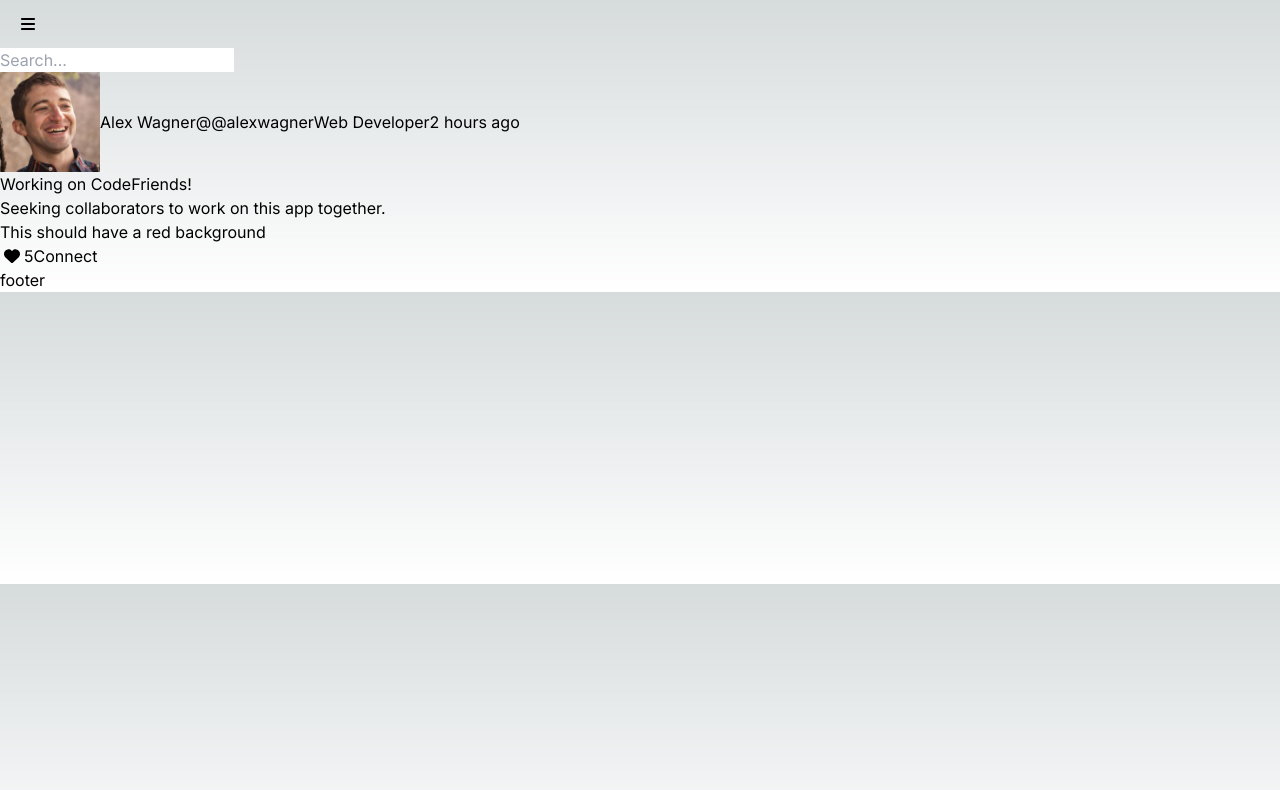
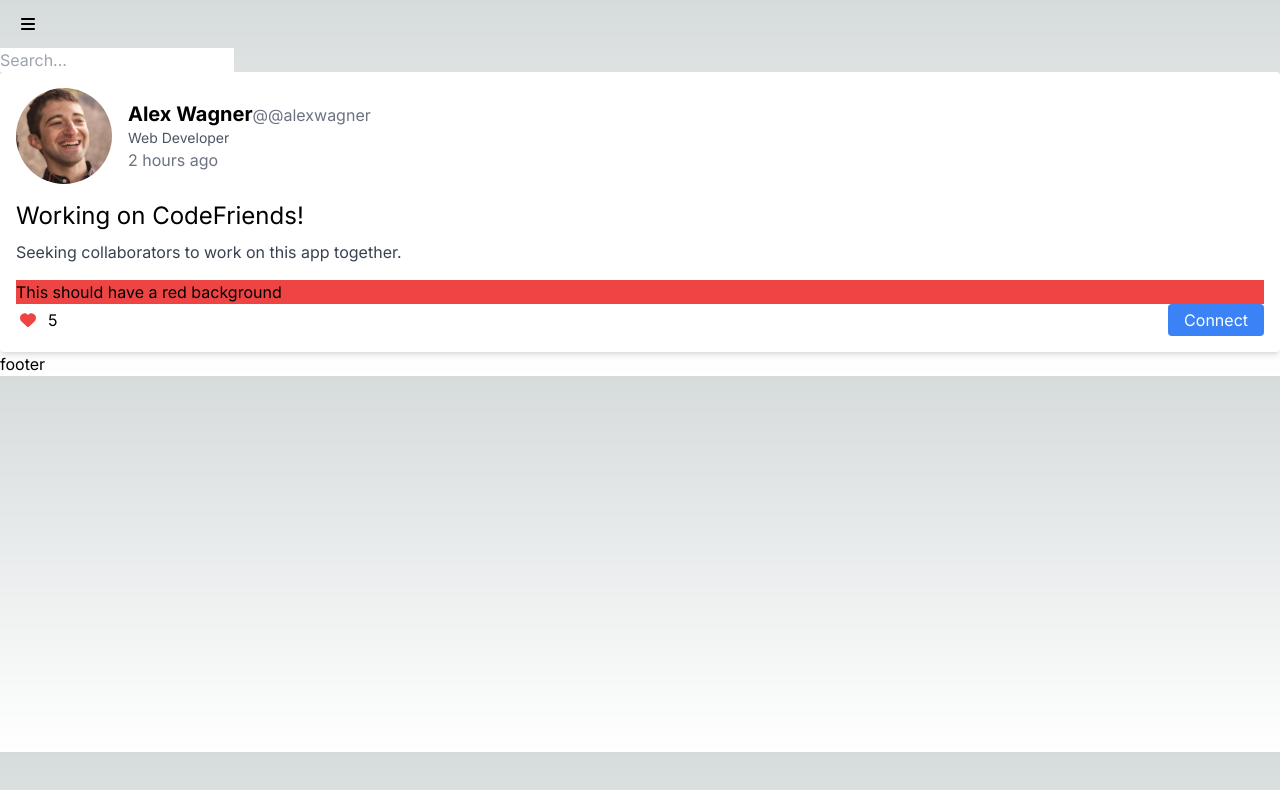
Before and after one commit to alexdwagner/code-friends, a Next.js app: page / in a window 1280 px wide. Shown: the top 790 px of the page. Built offline with nearby package versions, Linux system fonts and the light colour scheme.

Commit message:
Fixed css issue.

```diff
--- a/components/PostCard.tsx
+++ b/components/PostCard.tsx
@@ -1,5 +1,5 @@
 import React from "react";
-import Image from "next/legacy/image";
+import Image from "next/image";
 import { FontAwesomeIcon } from '@fortawesome/react-fontawesome';
 import { faHeart } from '@fortawesome/free-solid-svg-icons';
 
@@ -21,9 +21,7 @@ const PostHeader: React.FC<PostProps> = (props) => (
       alt={props.name}
       className="profile-image w-24 h-24 rounded-full mb-2 sm:mb-0 sm:mr-4"
       width={100}
-      height={100}
-      layout="fixed"
-    />
+      height={100} />
     <div>
       <span className="name font-bold text-xl">{props.name}</span>
       <span className="handle text-gray-500">@{props.handle}</span>
--- a/tailwind.config.js
+++ b/tailwind.config.js
@@ -4,7 +4,7 @@ module.exports = {
 
   content: [
     './src/pages/**/*.{js,ts,jsx,tsx,mdx}',
-    './src/components/**/*.{js,ts,jsx,tsx,mdx}',
+    './components/**/*.{js,ts,jsx,tsx,mdx}',
     './src/app/**/*.{js,ts,jsx,tsx,mdx}',
   ],
   theme: {
```
